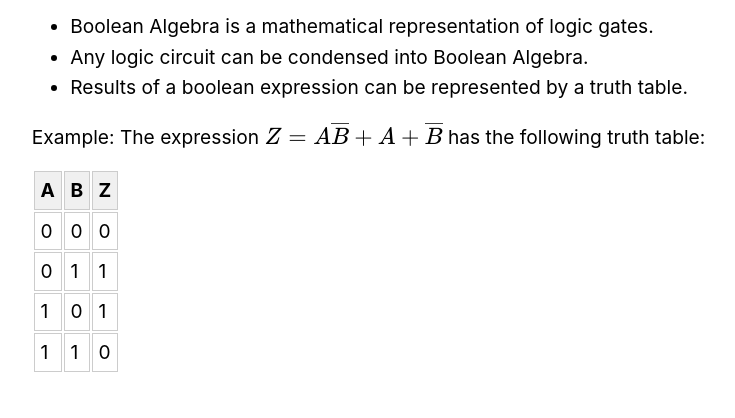
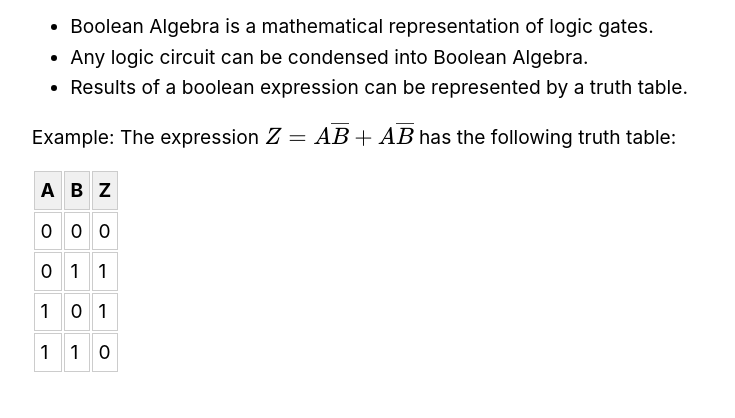
Before and after one commit to taylortek/SchoolNotes, a plain HTML site: page DigitalElectronics/booleanAlgebra.html in a window 1280 px wide. Shown: the part 157-575 px from the top of the page, without its empty margins (45-780 px from the left). Drawn offline with nearby package versions, Linux system fonts and the light colour scheme.

Commit message:
fixed error

```diff
--- a/DigitalElectronics/booleanAlgebra.html
+++ b/DigitalElectronics/booleanAlgebra.html
@@ -28,7 +28,7 @@ Results of a boolean expression can be represented by a truth table.
 
 </ul>
 <p>
-Example: The expression \(Z = A \overline B + A + \overline B\) has the following truth table:
+Example: The expression \(Z = A \overline B + A \overline B\) has the following truth table:
 </p>
 
 <table>
```
